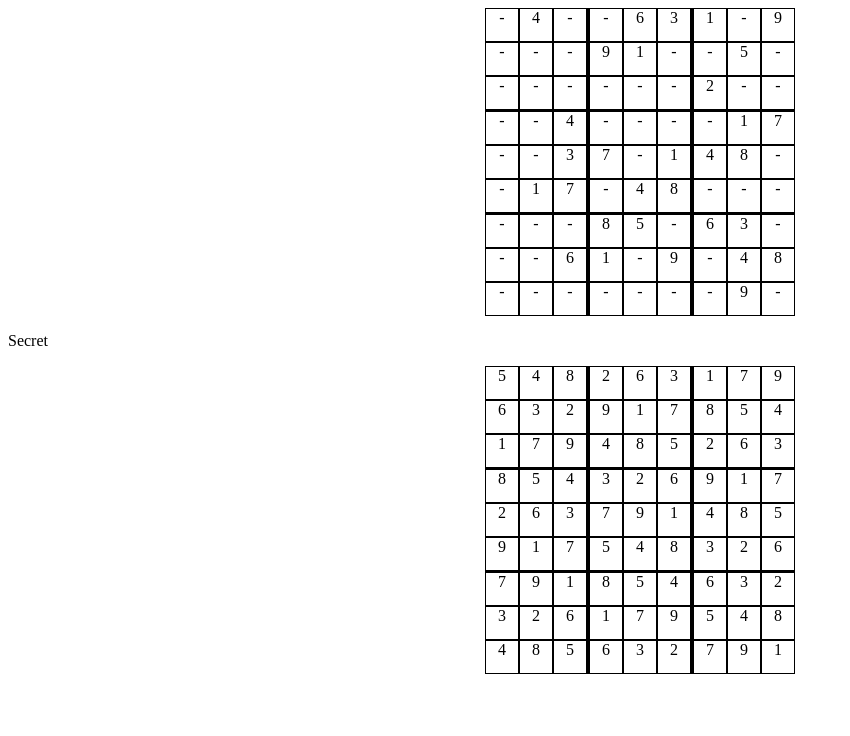
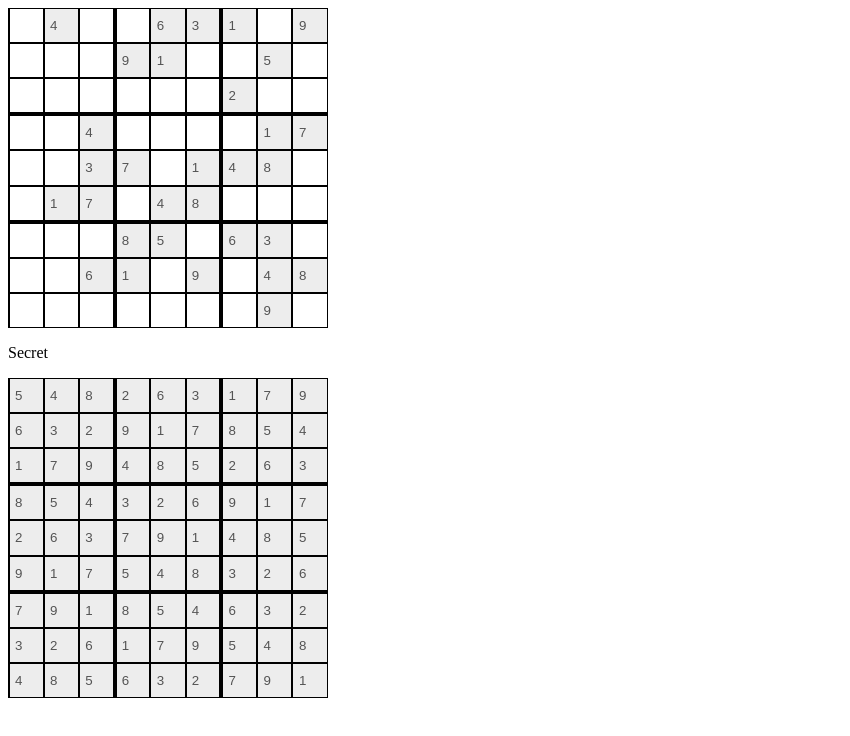
Before and after one commit to IvanMankovich/sudoku, a React (Create React App) app: page / in a window 1280 px wide. Shown: the top 736 px of the page, without its empty margins (0-850 px from the left). Built offline with nearby package versions, Linux system fonts and the light colour scheme.

Commit message:
onfocus draft

```diff
--- a/src/components/Board/Board.scss
+++ b/src/components/Board/Board.scss
@@ -1,6 +1,16 @@
-.board {
+.board-wrapper {
   display: flex;
   flex-direction: column;
   justify-content: center;
   align-items: center;
+  box-sizing: border-box;
+  width: 20em;
+  height: 20em;
 }
+
+.board {
+  display: grid;
+  grid-template-columns: repeat(9, 1fr);
+  height: 100%;
+  width: 100%;
+}
--- a/src/components/Board/Board.tsx
+++ b/src/components/Board/Board.tsx
@@ -1,15 +1,59 @@
+import { memo, useCallback, useMemo, useState } from "react";
+import { getSquareIndexes } from "../../helpers/utils";
+import { Cell } from "../Cell/Cell";
 import { Row } from "../Row/Row";
 import "./Board.scss";
 
 export interface IBoard {
-  board: string[][];
+  // board: string[][];
+  board: string[];
 }
 export const Board = ({ board }: IBoard) => {
+  const [selectedCellInd, setSelectedCellInd] = useState<number | null>(null);
+  const [selectedSquareInd, setSelectedSquareInd] = useState<number[]>([]);
+  const [selectedRowInd, setSelectedRowInd] = useState<number[]>([]);
+  const [selectedColInd, setSelectedColInd] = useState<number[]>([]);
+
+  const highlightSquare = () => {};
+  const highlightColumn = () => {};
+  const highlightRow = () => {};
+  const setCellActive = () => {};
+
+  const rows = (board: string[]): string[][] => {
+    let splittedBoard: string[][] = [];
+    for (let row = 0; row < 9; row++) {
+      splittedBoard[row] = [...board.slice(9 * row, 9 * (row + 1))];
+    }
+    return splittedBoard;
+  };
+
+  const onCellClick = (ind: number): void => {
+    console.log(ind);
+    let a = getSquareIndexes(ind);
+    console.log("getSquareIndexes", a);
+    setSelectedCellInd(3);
+    setSelectedSquareInd([3, 4, 5, 12, 13, 14, 21, 22, 23]);
+    setSelectedRowInd([0, 1, 2, 3, 4, 5, 6, 7, 8]);
+    setSelectedColInd([3, 12, 21, 30, 39, 48, 57, 66, 75]);
+  };
+
   return (
-    <div className="board">
-      {board.map((row) => (
-        <Row key={Math.random()} cells={row} />
-      ))}
+    <div className="board-wrapper">
+      <div className="board">
+        {/* {rows(board).map((row, ind) => (
+        <Row key={ind} cells={row} />
+      ))} */}
+        {board.map((content: string, ind: number) => (
+          <Cell
+            key={ind}
+            content={content}
+            activeAxis={[...selectedRowInd, ...selectedColInd].includes(ind)}
+            activeSquare={selectedSquareInd?.includes?.(ind)}
+            onCellClick={onCellClick}
+            id={ind}
+          />
+        ))}
+      </div>
     </div>
   );
 };
--- a/src/components/Cell/Cell.scss
+++ b/src/components/Cell/Cell.scss
@@ -1,11 +1,75 @@
 .cell {
-  width: 2em;
-  height: 2em;
+  width: 100%;
+  height: 100%;
   border: 0.02em solid #000;
   text-align: center;
   vertical-align: middle;
+  box-sizing: border-box;
 
-  &:nth-child(3n):not(:last-child) {
+  &:nth-child(3n):not(:nth-child(9n)) {
     border-right: 0.2em solid #000;
   }
+
+  &:nth-child(3n + 1):not(:nth-child(9n)) {
+    border-left: 0.2em solid #000;
+  }
+
+  &:nth-child(28),
+  &:nth-child(29),
+  &:nth-child(30),
+  &:nth-child(31),
+  &:nth-child(32),
+  &:nth-child(33),
+  &:nth-child(34),
+  &:nth-child(35),
+  &:nth-child(36),
+  &:nth-child(55),
+  &:nth-child(56),
+  &:nth-child(57),
+  &:nth-child(58),
+  &:nth-child(59),
+  &:nth-child(60),
+  &:nth-child(61),
+  &:nth-child(62),
+  &:nth-child(63) {
+    border-top: 0.2em solid #000;
+  }
+
+  &:nth-child(19),
+  &:nth-child(20),
+  &:nth-child(21),
+  &:nth-child(22),
+  &:nth-child(23),
+  &:nth-child(24),
+  &:nth-child(25),
+  &:nth-child(26),
+  &:nth-child(27),
+  &:nth-child(46),
+  &:nth-child(47),
+  &:nth-child(48),
+  &:nth-child(49),
+  &:nth-child(50),
+  &:nth-child(51),
+  &:nth-child(52),
+  &:nth-child(53),
+  &:nth-child(54) {
+    border-bottom: 0.2em solid #000;
+  }
+
+  &:disabled {
+    background-color: rgb(237, 237, 237);
+  }
+
+  &:focus {
+    background-color: #7fffd4;
+    outline: none;
+  }
+
+  &__active-axis {
+    background-color: #bbffe8;
+  }
+
+  &__active-square {
+    background-color: #99d1be;
+  }
 }
--- a/src/components/Cell/Cell.tsx
+++ b/src/components/Cell/Cell.tsx
@@ -1,9 +1,49 @@
+import { useState } from "react";
 import "./Cell.scss";
 
 export interface ICell {
+  id: number;
   content: string;
+  activeSquare: boolean;
+  activeAxis: boolean;
+  onCellClick(id: number): void;
 }
 
-export const Cell = ({ content }: ICell) => {
-  return <div className="cell">{content}</div>;
+export const Cell = ({
+  id,
+  content,
+  activeSquare,
+  activeAxis,
+  onCellClick,
+}: ICell) => {
+  const [value, setValue] = useState<string>(content);
+  const className: string = "cell";
+
+  return (
+    <input
+      type="number"
+      min={1}
+      max={9}
+      minLength={1}
+      maxLength={1}
+      className={[
+        className,
+        activeAxis ? "cell__active-axis" : "",
+        activeSquare ? "cell__active-square" : "",
+      ].join(" ")}
+      value={value}
+      disabled={content !== "-"}
+      onClick={(
+        event: React.MouseEvent<HTMLInputElement, MouseEvent>
+      ): void => {
+        onCellClick(id);
+      }}
+      onFocus={(event: React.FocusEvent<HTMLInputElement, Element>): void => {
+        onCellClick(id);
+      }}
+      onChange={(event: React.ChangeEvent<HTMLInputElement>): void => {
+        setValue(event.currentTarget.value);
+      }}
+    />
+  );
 };
--- a/src/components/Row/Row.tsx
+++ b/src/components/Row/Row.tsx
@@ -8,9 +8,9 @@ export interface IRow {
 export const Row = ({ cells }: IRow) => {
   return (
     <div className="row">
-      {cells.map((cell) => (
+      {/* {cells.map((cell) => (
         <Cell key={Math.random()} content={cell} />
-      ))}
+      ))} */}
     </div>
   );
 };
--- a/src/helpers/boardGenerator.ts
+++ b/src/helpers/boardGenerator.ts
@@ -6,8 +6,11 @@ import {
 } from "../constants/boardGeneratorConstants";
 
 export class BoardGenerator {
-  board: string[][] = [];
-  boardSecret: string[][] = [];
+  // board: string[][] = [];
+  board: string[] = [];
+  // boardSecret: string[][] = [];
+  boardSecret: string[] = [];
+
   private boardPreset: string = "";
   _secret: string = "";
   _squares: string[] = [];
@@ -19,27 +22,6 @@ export class BoardGenerator {
     this.boardPreset = this.randomizeBoardPreset(this.boardPreset);
     this.boardSecret = this.getBoardSecret(this.boardPreset);
     this.board = this.generateBoard(this.boardPreset);
-
-    // let a = [];
-    // for (let bbb = 9; bbb > 0; bbb--) {
-    //   a[bbb - 1] = `${this._secret.slice(9 * (bbb - 1), 9 * bbb)}`;
-    // }
-    // console.log("before", a);
-
-    // let b = [];
-    // this._secret = this.randomizeBoard(this._secret);
-    // for (let bbb = 9; bbb > 0; bbb--) {
-    //   b[bbb - 1] = `${this._secret.slice(9 * (bbb - 1), 9 * bbb)}`;
-    // }
-    // console.log("after", b);
-
-    // let b = [];
-    // for (let bbb = 9; bbb > 0; bbb--) {
-    //   b[bbb - 1] = `${this.board.slice(9 * (bbb - 1), 9 * bbb)}`;
-    // }
-    // console.log("after", b);
-
-    // this._secret = this.randomizeBoard(this._secret);
   }
 
   generateSecret(): string {
@@ -239,7 +221,27 @@ export class BoardGenerator {
     return result;
   }
 
-  generateBoard(board: string): string[][] {
+  // generateBoard(board: string): string[][] {
+  //   const result: string[] = getGrid();
+  //   const visibleCells: number = getRandomInt(20, 35);
+  //   let availableIndexes: number[] = getRange(0, 80);
+
+  //   for (let i = 0; i < visibleCells; i++) {
+  //     const randomCellInd: number = getRandomElem(availableIndexes);
+  //     result[randomCellInd] = board[randomCellInd];
+  //     availableIndexes = availableIndexes.filter(
+  //       (num: number): boolean => num !== randomCellInd
+  //     );
+  //   }
+
+  //   let splittedBoard: string[][] = [];
+  //   for (let row = 0; row < 9; row++) {
+  //     splittedBoard[row] = result.slice(9 * row, 9 * (row + 1));
+  //   }
+  //   return splittedBoard;
+  // }
+
+  generateBoard(board: string): string[] {
     const result: string[] = getGrid();
     const visibleCells: number = getRandomInt(20, 35);
     let availableIndexes: number[] = getRange(0, 80);
@@ -252,19 +254,19 @@ export class BoardGenerator {
       );
     }
 
-    let splittedBoard: string[][] = [];
-    for (let row = 0; row < 9; row++) {
-      splittedBoard[row] = result.slice(9 * row, 9 * (row + 1));
-    }
-    return splittedBoard;
+    return result;
   }
 
-  getBoardSecret(board: string): string[][] {
-    let splittedBoard: string[][] = [];
-    for (let row = 0; row < 9; row++) {
-      splittedBoard[row] = [...board.slice(9 * row, 9 * (row + 1)).split("")];
-    }
-    return splittedBoard;
+  // getBoardSecret(board: string): string[][] {
+  //   let splittedBoard: string[][] = [];
+  //   for (let row = 0; row < 9; row++) {
+  //     splittedBoard[row] = [...board.slice(9 * row, 9 * (row + 1)).split("")];
+  //   }
+  //   return splittedBoard;
+  // }
+
+  getBoardSecret(board: string): string[] {
+    return board.split("");
   }
 
   checkBoard() {
--- a/src/helpers/utils.ts
+++ b/src/helpers/utils.ts
@@ -32,10 +32,6 @@ export const getSquareRestricted = (
   const startColCell: number = getStartCell(col);
 
   const result: number[] = [];
-
-  if (row === 1 && col === 7) {
-    debugger;
-  }
 
   for (let i = 0; i < 3; i++) {
     result.push(
@@ -89,3 +85,17 @@ export function getGrid(): string[] {
   }
   return result;
 }
+
+export const getSquareIndexes = (currInd: number): number => {
+  return getSquareIndex(currInd, Math.floor(currInd / 27));
+
+  function getSquareIndex(currInd: number, rowAreaInd: number): number {
+    if (currInd >= 54) {
+      return Math.floor(Math.floor((currInd - 54) / 3) / 3) + 3 * rowAreaInd;
+    } else if (currInd >= 27) {
+      return Math.floor(Math.floor((currInd - 27) / 3) / 3) + 3 * rowAreaInd;
+    } else {
+      return Math.floor(Math.floor(currInd / 3) / 3) + 3 * rowAreaInd;
+    }
+  }
+};
```
